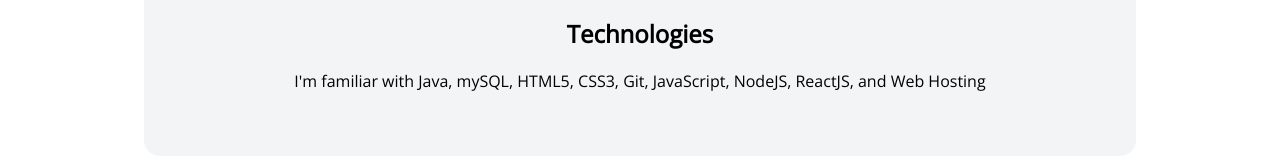
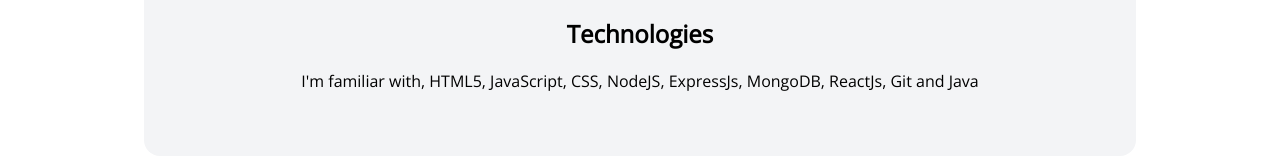
Before and after one commit to Parikshitdeore/Parikshit-Deore-portfolio, a plain HTML site: page index.html in a window 1280 px wide. Shown: the part 744-904 px from the top of the page. Drawn offline with nearby package versions, Linux system fonts and the light colour scheme.

Commit message:
Update index.html

```diff
--- a/index.html
+++ b/index.html
@@ -33,8 +33,7 @@
     <section class="section ow container-center">
         <h1 >Technologies
         </h1>
-        <p>I'm familiar with Java, mySQL, HTML5, CSS3, Git, JavaScript, NodeJS, ReactJS, and Web Hosting
-        </p>
+        <p>I'm familiar with, HTML5, JavaScript, CSS, NodeJS, ExpressJs, MongoDB, ReactJs, Git and Java </p>
     </section>
 
     <section class="section container-center">
```
